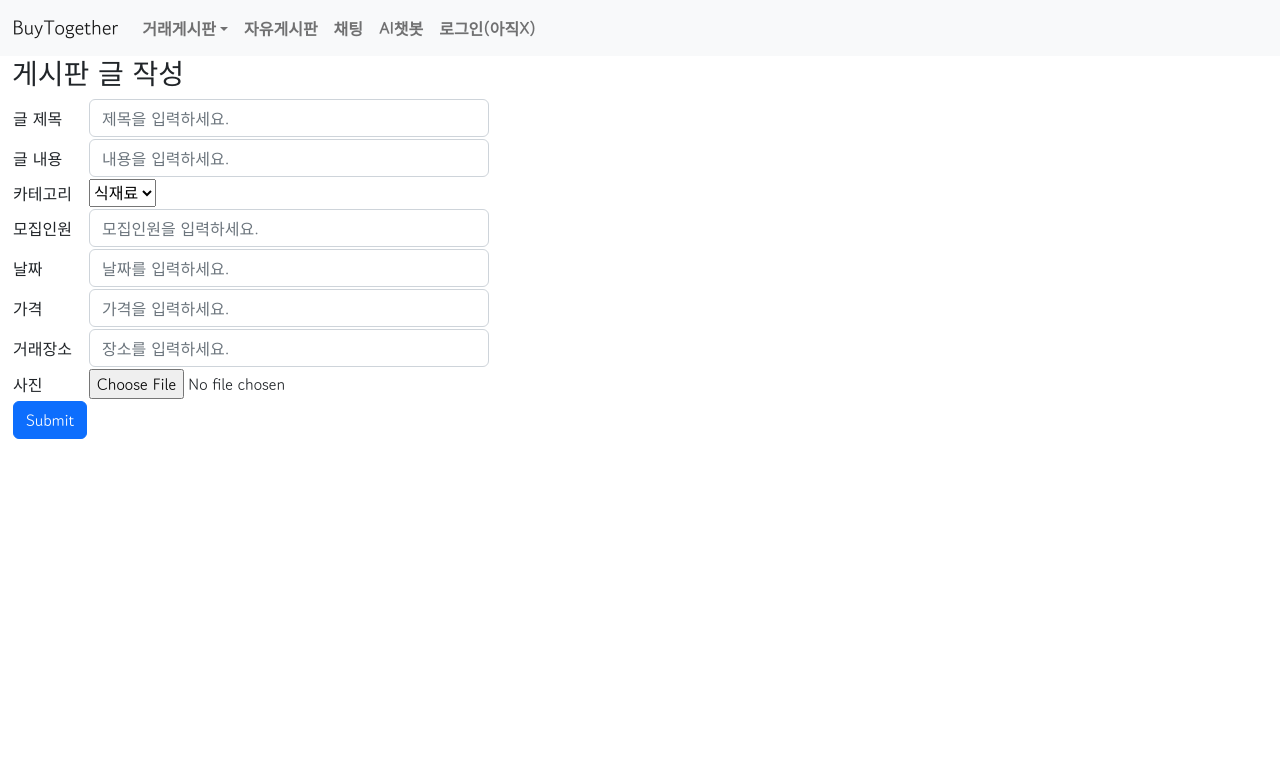
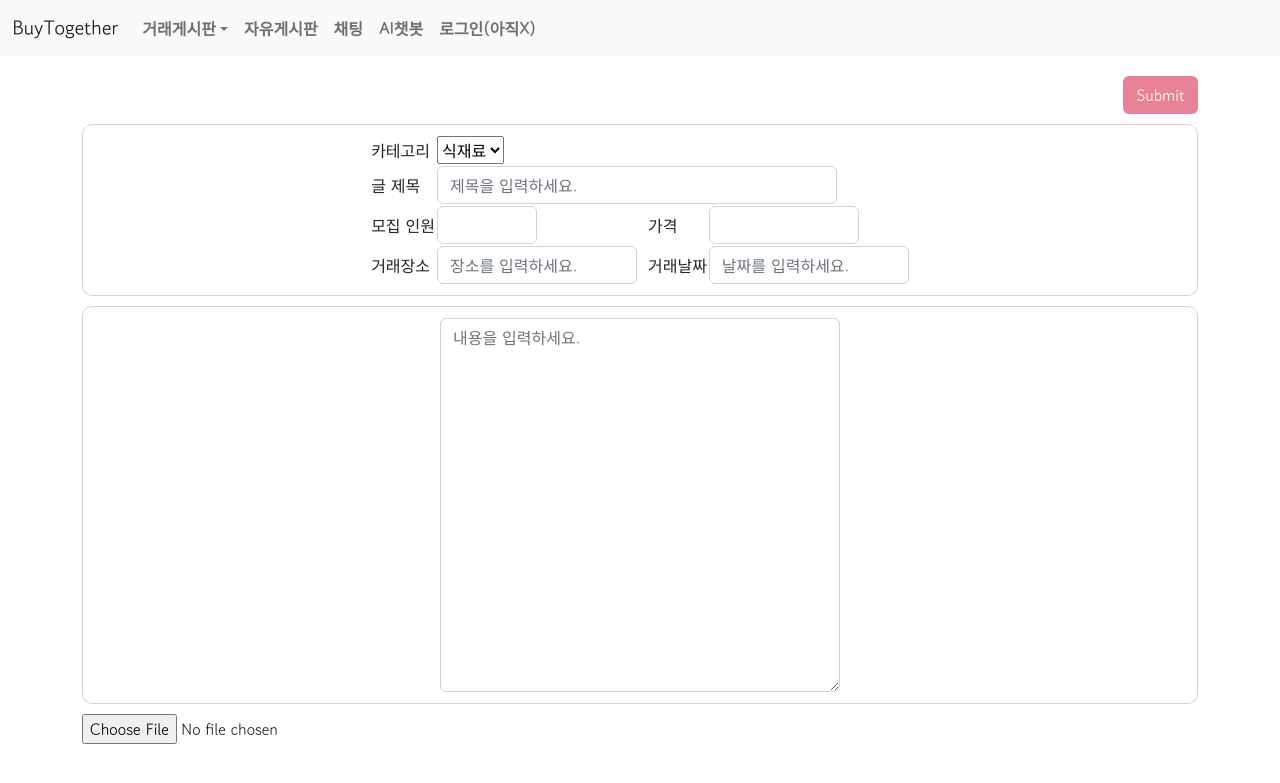
Before and after one commit to minsol1/buytogether, a Django app: page /create in a window 1280 px wide. Shown: the top 783 px of the page. Run offline with Django 4.2, Linux system fonts and the light colour scheme.

Commit message:
board changed

```diff
--- a/buyTogether/freebd/forms.py
+++ b/buyTogether/freebd/forms.py
@@ -8,10 +8,10 @@
 
 		widgets = {
 			'title' : forms.TextInput(
-				attrs={'class': 'form-control', 'style': 'width: 400px', 'placeholder': '제목을 입력하세요.'}
+				attrs={'class': 'form-control', 'style': 'width: 400px', 'placeholder': '제목을 입력하세요.', 'name' : 'title', 'id' : 'title'}
 			),
-			'body' : forms.TextInput(
-				attrs={'class': 'form-control', 'style': 'width: 400px', 'placeholder': '내용을 입력하세요.'}
+			'body' : forms.Textarea (
+				attrs={'class': 'form-control', 'cols':'50', 'rows':'15', 'style': 'width: 400px', 'placeholder': '내용을 입력하세요.'}
 			),
 		}
 
--- a/buyTogether/purbd/forms.py
+++ b/buyTogether/purbd/forms.py
@@ -8,22 +8,22 @@
 
 		widgets = {
 			'title' : forms.TextInput(
-				attrs={'class': 'form-control', 'style': 'width: 400px', 'placeholder': '제목을 입력하세요.'}
+				attrs={'class': 'form-control', 'style': 'width: 400px', 'placeholder': '제목을 입력하세요.', 'name' : 'title', 'id' : 'title'}
 			),
-			'body' : forms.TextInput(
-				attrs={'class': 'form-control', 'style': 'width: 400px', 'placeholder': '내용을 입력하세요.'}
+			'body' : forms.Textarea (
+				attrs={'class': 'form-control', 'cols':'50', 'rows':'15', 'style': 'width: 400px', 'placeholder': '내용을 입력하세요.'}
 			),
 			'date' : forms.TextInput(
-				attrs={'class': 'form-control', 'style': 'width: 400px', 'placeholder': '날짜를 입력하세요.'}
+				attrs={'class': 'form-control', 'style': 'width: 200px', 'placeholder': '날짜를 입력하세요.', 'name' : 'date', 'id' : 'date'}
 			),
 			'price' : forms.TextInput(
-				attrs={'class': 'form-control', 'style': 'width: 400px', 'placeholder': '가격을 입력하세요.'}
+				attrs={'class': 'form-control', 'style': 'width: 150px', 'name' : 'price', 'id' : 'price'}
 			),
 			'wpeople' : forms.TextInput(
-				attrs={'class': 'form-control', 'style': 'width: 400px', 'placeholder': '모집인원을 입력하세요.'}
+				attrs={'class': 'form-control', 'style': 'width: 100px', 'name' : 'wpeople', 'id' : 'wpeople'}
 			),
 			'location' : forms.TextInput(
-				attrs={'class': 'form-control', 'style': 'width: 400px', 'placeholder': '장소를 입력하세요.'}
+				attrs={'class': 'form-control', 'style': 'width: 200px', 'placeholder': '장소를 입력하세요. ', 'name' : 'place', 'id' : 'place'}
 			),
 			'category' : forms.Select(
 				attrs={'class': 'custom-select'}
--- a/buyTogether/purbd/views.py
+++ b/buyTogether/purbd/views.py
@@ -18,7 +18,7 @@
 
 def p_category(request,category):
     categorys={'food':0,'necessity':1,'ott':2,'delivery':3}
-    posts = Pur.objects.filter(category=categorys[category])
+    posts = Pur.objects.filter(category=categorys[category]).order_by('-id') #최신순 나열
     return render(request,'purbd/category.html',{'category':category,'posts':posts})
 
 def detail(request, post_id):
--- a/buyTogether/static/style.css
+++ b/buyTogether/static/style.css
@@ -13,6 +13,7 @@
   position: relative; }
 
   video { width: 100%; }
+
 
 /* ---------detail---------- */
 .detail_container {
@@ -93,6 +94,7 @@
 	background: #f09fb0;
 }
 
+
 /* ---------chat---------- */
 .chat_img {
     width: 60px;
@@ -170,6 +172,34 @@
 }
 
 /* ---------create---------- */
+.crt_post_button{
+  background-color: #E98197;
+  color:white;
+  width: 75px;
+}
+
+.crt_post_button:hover{
+  background-color: #f09fb0;
+  color:white;
+}
+
+.crt_div{
+  border:1px solid lightgray;
+  border-radius: 10px;
+  padding-top: 10px;
+  padding-bottom: 10px;
+  margin-top: 10px;
+
+}
+
+.crt_div_2{
+  border-radius: 10px;
+  padding-top: 10px;
+  padding-bottom: 10px;
+  margin-top: 10px;
+
+}
+
 
 /* ---------registeration---------- */
 
@@ -498,7 +528,7 @@
 
 #fix {
   position: fixed;
-  right: 1px;
+  right: 10px;
   bottom: 50px;
 }
 
@@ -526,6 +556,8 @@
   bottom: 50px;
 
 }
+
+
 
 
 .post_button {
--- a/buyTogether/templates/freebd/freehome.html
+++ b/buyTogether/templates/freebd/freehome.html
@@ -17,7 +17,7 @@
 
       <div class="row justify-content-end" id="fix">
         <div class="col-sm-6 col-md-4 p-2 purbd_home_div">
-            <button type="button" onClick="location.href='create'" class='post_button'>+</button>
+            <button type="button" onClick="location.href='freeCreate'" class='post_button'>+</button>
         </div>
       </div>
 
@@ -32,7 +32,7 @@
 
             <div class="card-body">
 
-              <h4 class="card-title purbd_home_title"><a href="{% url 'freeDetail' post.id %}" class="stretched-link" style=" text-decoration : none; color : black;">{{post.title}}</a></h4>
+              <h4 class="card-title purbd_home_title">{{post.body}}</h4>
               <h5 class="card-subtitle mb-2 " style="text-align:left; margin-top: 10px; ">닉네임</h5>
 <!--
               <h5 class="card-subtitle mb-2 " style="text-align:left; margin-top: 10px; ">{{post.body}}</h5> -->
--- a/buyTogether/templates/purbd/create.html
+++ b/buyTogether/templates/purbd/create.html
@@ -1,51 +1,46 @@
 {% extends 'nav.html' %}
 
 {% block content %}
-<div class="container-fluid">
-   <h3>게시판 글 작성</h3>
-		<form method="POST" role="form" action="{% url 'create' %}">
+<div class="container">
+    <div style="margin-top: 20px;">
+        <form method="POST" role="form" action="{% url 'create' %}" >
             {% csrf_token %}
-        <!-- {{form.as_p}} -->
-        <table>
-            <tbody>
+            <div style = "text-align: right;">
+                <input type="submit" class="btn crt_post_button" placeholder="작성"> </input>
+            </div>
+            <div class="crt_div">
+                <table style="margin:auto;">
                     <tr>
-                    <td>글 제목</td>
-                    <td>{{form.title}}</td>
+                        <td>카테고리 </td><td  colspan="3">{{form.category}}</td>
                     </tr>
                     <tr>
-                    <td>글 내용</td>
-                    <td>{{form.body}}</td>
+                        <td><label for="title">글 제목</label> </td><td colspan="3">{{form.title}}</td>
                     </tr>
                     <tr>
-                    <td>카테고리</td>
-                    <td>{{form.category}}</td>
+                        <td><label for="wpeople">모집 인원</label></td> <td>{{form.wpeople}}</td>
+                        <td><label for="price">가격</label></td><td>{{form.price}}</td>
                     </tr>
                     <tr>
-                    <td>모집인원</td>
-                    <td>{{form.wpeople}}</td>
+                        <td><label for="place">거래장소</label></td> <td style="padding-right: 10px;">{{form.location}}</td>
+                        <td><label for="date" >거래날짜</label></td><td>{{form.date}}</td>
                     </tr>
+
+                </table>
+            </div>
+            <div class="crt_div">
+                <table style="margin:auto;">
                     <tr>
-                    <td>날짜</td>
-                    <td>{{form.date}}</td>
+                        <td>{{form.body}}</td>
+
                     </tr>
-                <tr>
-                    <td>가격</td>
-                    <td>{{form.price}}</td>
-                </tr>
-                <tr>
-                    <td>거래장소</td>
-                    <td>{{form.location}}</td>
-                </tr>
-                <tr>
-                    <td>사진</td>
-                    <td>{{form.photo}}</td>
-                </tr>
-                <tr>
-                    <td><input type="submit" class="btn btn-primary" placeholder="작성">
-                    </input></td>
-                </tr>
-            </tbody>
                 </table>
+            </div>
+           <div style="margin-top: 10px">
+            {{form.photo}}
+            </div>
         </form>
+
+
+    </div>
 </div>
 {% endblock %}
```
Also changed, not shown: buyTogether/templates/freebd/freeCreate.html (+18 -17 lines), buyTogether/templates/home.html (+17 -16 lines), buyTogether/templates/purbd/category.html (+9 -12 lines), buyTogether/templates/purbd/home.html (+13 -8 lines), buyTogether/accounts/migrations/0006_alter_user_email_alter_user_userid.py (added), buyTogether/db.sqlite3, buyTogether/freebd/migrations/0003_comment_id_free_id.py (added), buyTogether/purbd/migrations/0005_pur_id.py (added). Lines whose indentation alone changed are shown as unchanged.
